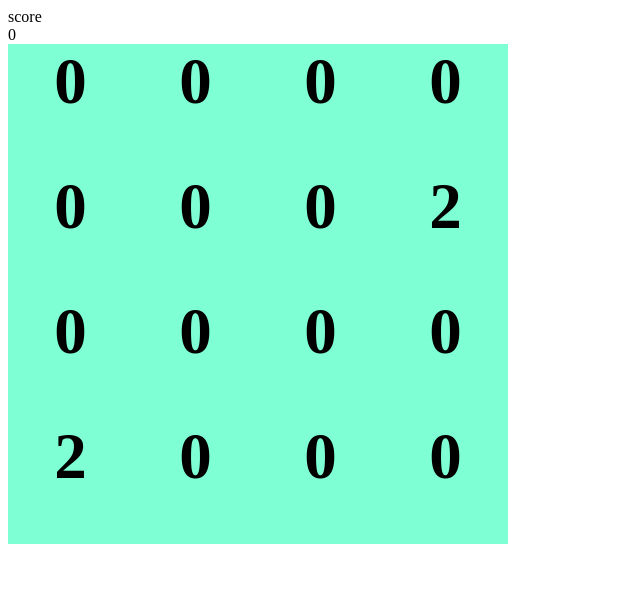
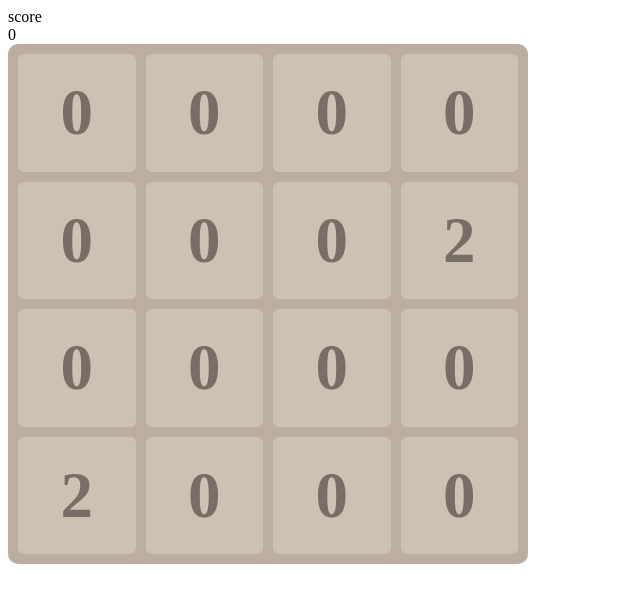
Before and after one commit to ssk042/2048_game, a plain HTML site: page index.html in a window 1280 px wide. Shown: the whole page, without its empty margins (0-640 px from the left). Drawn offline with Linux system fonts and the light colour scheme.

Commit message:
Improve display: grid layout, font scaling, keyframe animation, different colors per tile number

```diff
--- a/style.css
+++ b/style.css
@@ -1,18 +1,50 @@
 .grid {     /* declaring grid class */
 
-    display: flex;
-    flex-wrap: wrap;       /* making sure squares appear next to each other*/
     width: 500px;
     height: 500px;
-    background-color: blueviolet;
+    background-color: #bbada0;
+    display: grid;
+    grid-template-columns: repeat(4, 1fr);  /* 4 equal columns */
+    grid-template-rows: repeat(4, 1fr);     /* 4 equal rows */
+    gap: 10px;          /* space between tiles */
+    padding: 10px;      /* smooth edges */
+    border-radius: 10px;
 
 }
 
-.grid div { /* for eachy square*/
-    width: 125px;
-    height: 125px;
-    background-color: aquamarine;
-    font-size: 65px;
-    text-align: center;
+.grid div {    /* for eachy square */
+
+    background-color: #cdc1b4;  /* gray tile color for empty tile */
+    font-size: clamp(20px, 6vw, 65px);  /* font size range, so won't overflow when numbers are bigger*/
     font-weight: bold;
+    color: #776e65;
+    display: flex;              /* centering tile numbers */
+    justify-content: center;
+    align-items: center;
+    border-radius: 6px;         /* corners display */
+    transition: all 0.2s ease-in-out;   /* animation when numbers change */
+    transform: scale(1);
 }
+
+/* tile emphasis when changes */
+@keyframes pop {       /* goes from 80% of its size to 100% */
+    0%  {   transform: scale(0.8);    }
+    100%  {   transform: scale(1);    }
+}
+
+.grid div:not([data-value="0"]) {   /* animation lasts 0.2 secs */
+    animation: pop 0.2s ease-in-out;
+}
+
+/* colors per number like actual 2048 game */
+.grid div[data-value="2"]    { background: #eee4da; color: #776e65; }
+.grid div[data-value="4"]    { background: #ede0c8; color: #776e65; }
+.grid div[data-value="8"]    { background: #f2b179; color: #f9f6f2; }
+.grid div[data-value="16"]   { background: #f59563; color: #f9f6f2; }
+.grid div[data-value="32"]   { background: #f67c5f; color: #f9f6f2; }
+.grid div[data-value="64"]   { background: #f65e3b; color: #f9f6f2; }
+.grid div[data-value="128"]  { background: #edcf72; color: #f9f6f2; font-size: 40px; }
+.grid div[data-value="256"]  { background: #edcc61; color: #f9f6f2; font-size: 40px; }
+.grid div[data-value="512"]  { background: #edc850; color: #f9f6f2; font-size: 40px; }
+.grid div[data-value="1024"] { background: #edc53f; color: #f9f6f2; font-size: 35px; }
+.grid div[data-value="2048"] { background: #edc22e; color: #f9f6f2; font-size: 35px; }
```
